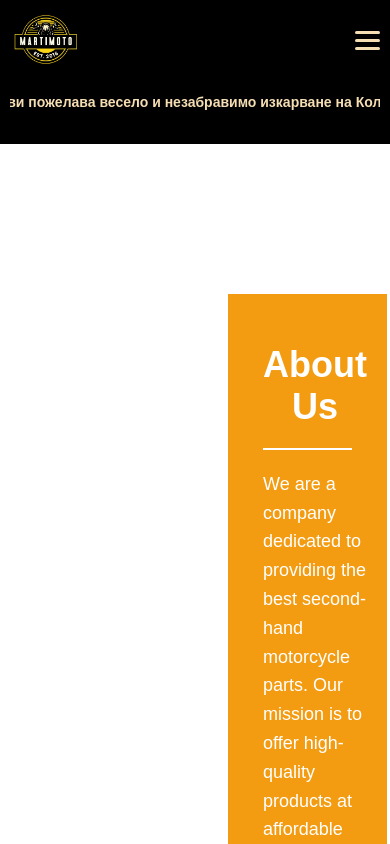
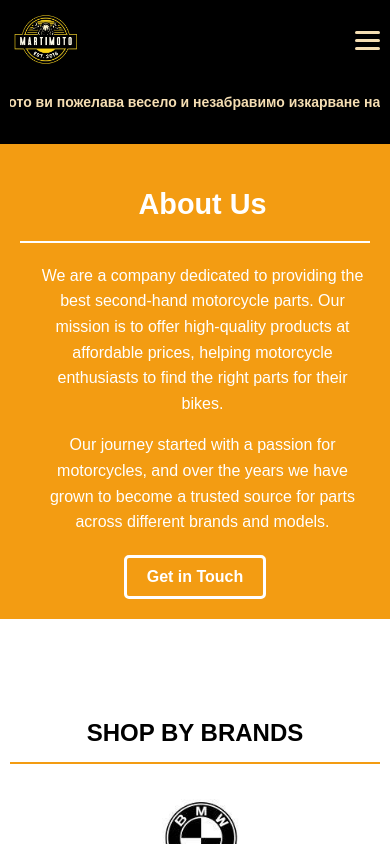
Before and after one commit to dsimplichev/martimoto, a React (Create React App) app: page /about in a window 390 px wide. Shown: the top 844 px of the page. Built offline with nearby package versions, Linux system fonts and the light colour scheme; no server answers; a web font is replaced by a local one.

Commit message:
done with about and footer

```diff
--- a/src/pages/About/about.css
+++ b/src/pages/About/about.css
@@ -6,17 +6,13 @@
   margin: 150px auto;
   max-width: 1200px;
   margin-left: 275px;
-
 }
 
 .about-text {
   flex: 1;
   padding: 20px;
   background-color: #f39c12;
-
 }
-
-
 
 .about-text h2 {
   font-size: 36px;
@@ -37,9 +33,7 @@
   flex: 1;
   display: flex;
   justify-content: center;
-
 }
-
 
 .about-image img {
   width: 100%;
@@ -58,13 +52,11 @@
   font-size: 16px;
   font-weight: bold;
   margin-left: 15px;
-
 }
 
 .get-in-touch-btn:hover {
   color: #f39c12;
   background-color: white;
-
 }
 
 .divider-about {
@@ -74,3 +66,37 @@
   margin-right: 15px;
   margin-left: 15px;
 }
+
+@media (max-width: 768px) {
+  .about-container {
+    flex-direction: column;
+    align-items: center;
+    width: 100vw;
+    padding: 0;
+    margin: 0;
+    box-sizing: border-box;
+  }
+
+  .about-text h2 {
+    text-align: center;
+    font-size: 1.8rem;
+  }
+
+  .divider-about {
+    margin: 0 auto 20px auto;
+  }
+
+  .about-text p {
+    text-align: center;
+    font-size: 1rem;
+  }
+
+  .get-in-touch-btn {
+    display: block;
+    margin: 20px auto 0 auto;
+  }
+
+  .about-image img {
+    display: none;
+  }
+}
--- a/src/pages/lastproduct/lastproduct.css
+++ b/src/pages/lastproduct/lastproduct.css
@@ -12,7 +12,7 @@
   margin-right: 200px;
 }
 
-.title {
+.title-last-product{
   font-size: 24px;
   font-weight: bold;
 }
```
Also changed, not shown: src/pages/footer/footer.css (line endings or trailing spaces). Lines whose indentation alone changed are shown as unchanged.
